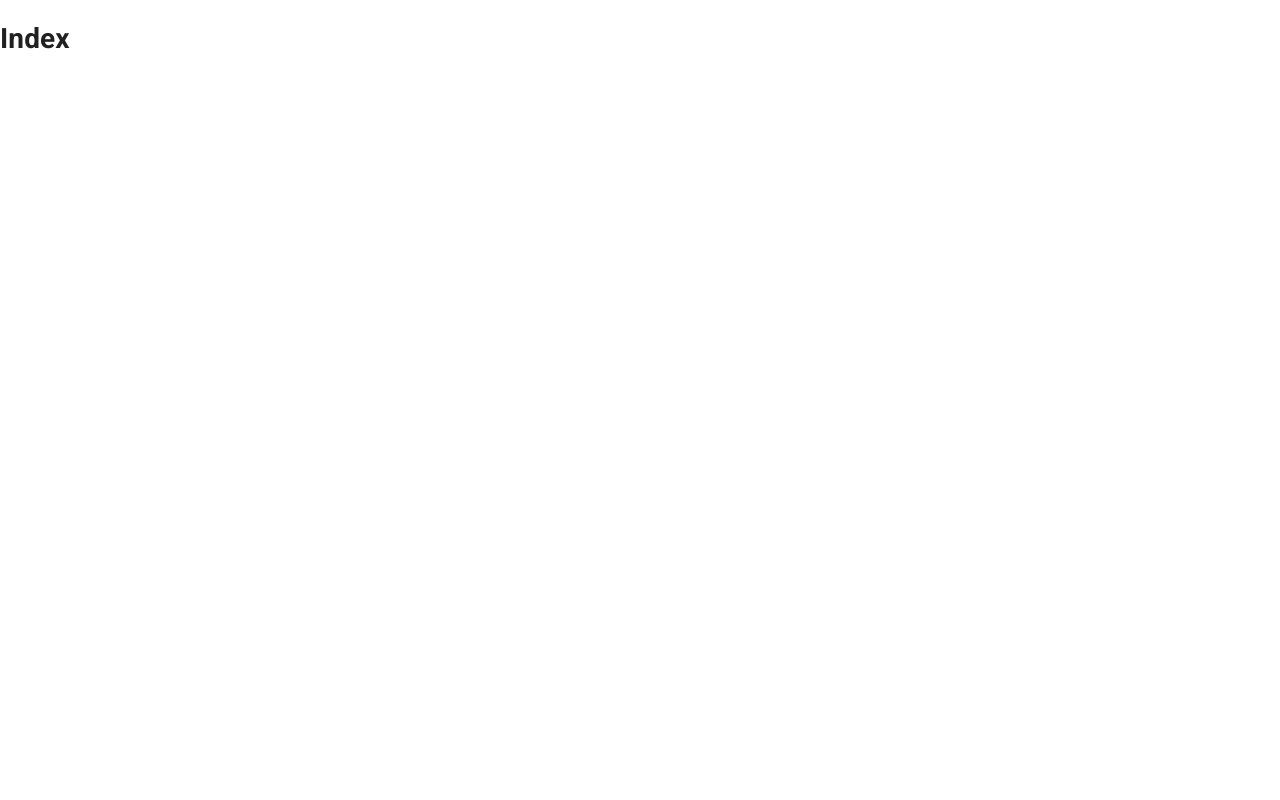
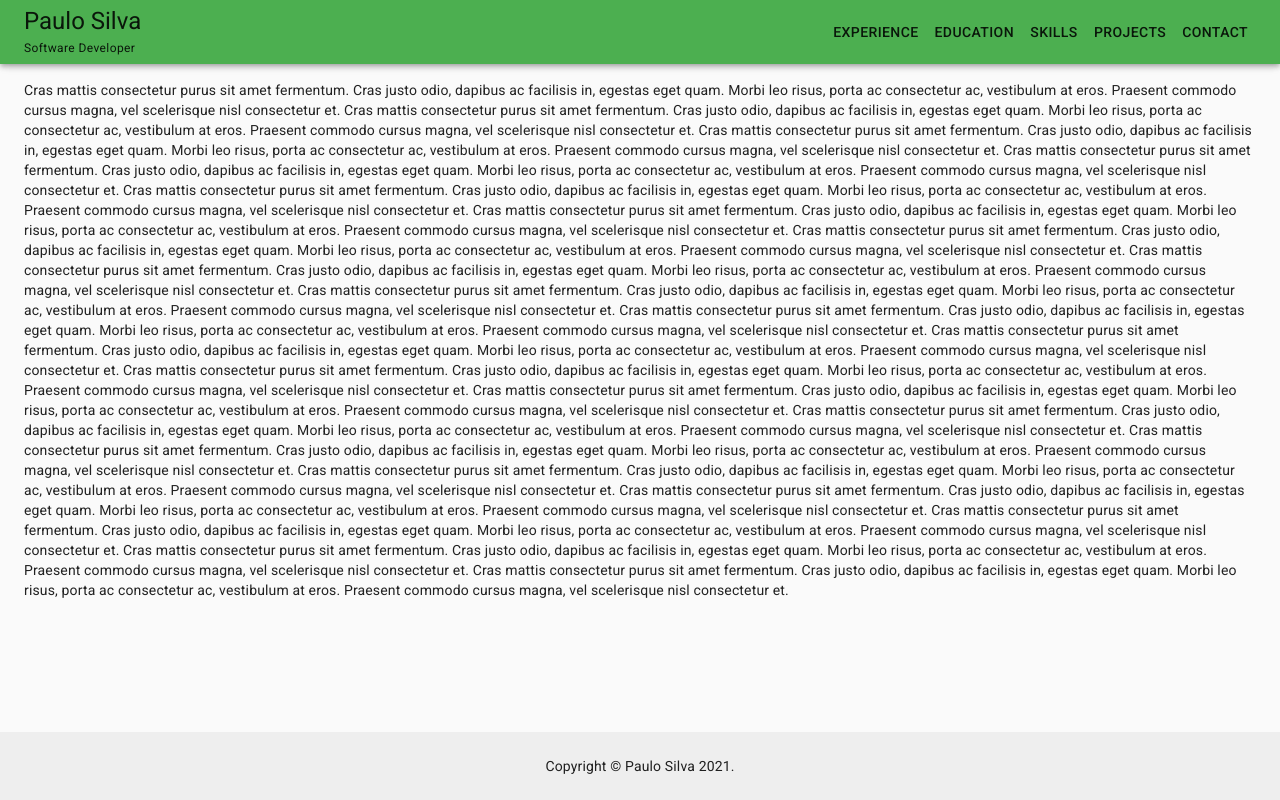
Before and after one commit to padsilva/about-me, a Next.js app: page / in a window 1280 px wide. Built offline with nearby package versions, Linux system fonts and the light colour scheme.

Commit message:
Add base template

```diff
--- /dev/null
+++ b/src/components/Base/index.js
@@ -0,0 +1,23 @@
+import PropTypes from 'prop-types'
+import { Box, Container } from '@material-ui/core'
+
+import Footer from 'components/Footer'
+import TopBar from 'components/TopBar'
+
+const Base = ({ children }) => (
+  <Box display="flex" flexDirection="column" minHeight="100vh">
+    <TopBar />
+
+    <Container>
+      <Box my={2}>{children}</Box>
+    </Container>
+
+    <Footer />
+  </Box>
+)
+
+Base.propTypes = {
+  children: PropTypes.node.isRequired
+}
+
+export default Base
--- /dev/null
+++ b/src/components/Footer/index.js
@@ -0,0 +1,31 @@
+import { Box, Container, Typography, makeStyles } from '@material-ui/core'
+
+const useStyles = makeStyles((theme) => ({
+  footer: {
+    backgroundColor:
+      theme.palette.type === 'light'
+        ? theme.palette.grey[200]
+        : theme.palette.grey[800]
+  }
+}))
+
+const Footer = () => {
+  const classes = useStyles()
+
+  return (
+    <Box
+      component="footer"
+      marginTop="auto"
+      padding={3}
+      className={classes.footer}
+    >
+      <Container maxWidth="sm">
+        <Typography variant="body2" align="center">
+          {`Copyright © Paulo Silva ${new Date().getFullYear()}.`}
+        </Typography>
+      </Container>
+    </Box>
+  )
+}
+
+export default Footer
--- /dev/null
+++ b/src/components/TopBar/index.js
@@ -0,0 +1,22 @@
+import { AppBar, Box, Button, Toolbar, Typography } from '@material-ui/core'
+
+const TopBar = () => (
+  <>
+    <AppBar position="fixed">
+      <Toolbar>
+        <Box flexGrow={1} alignItems="center">
+          <Typography variant="h5">Paulo Silva</Typography>
+          <Typography variant="caption">Software Developer</Typography>
+        </Box>
+        <Button color="inherit">Experience</Button>
+        <Button color="inherit">Education</Button>
+        <Button color="inherit">Skills</Button>
+        <Button color="inherit">Projects</Button>
+        <Button color="inherit">Contact</Button>
+      </Toolbar>
+    </AppBar>
+    {/* necessary for content to be below app bar */}
+    <Toolbar />
+  </>
+)
+export default TopBar
--- a/src/pages/_app.jsx
+++ b/src/pages/_app.jsx
@@ -3,6 +3,7 @@ import Head from 'next/head'
 import { CssBaseline, ThemeProvider } from '@material-ui/core'
 
 import theme from 'styles/theme'
+import Base from 'components/Base'
 
 const App = ({ Component, pageProps }) => (
   <ThemeProvider theme={theme}>
@@ -17,7 +18,9 @@ const App = ({ Component, pageProps }) => (
       />
     </Head>
     <CssBaseline />
-    <Component {...pageProps} />
+    <Base>
+      <Component {...pageProps} />
+    </Base>
   </ThemeProvider>
 )
 
--- a/src/pages/index.jsx
+++ b/src/pages/index.jsx
@@ -1,3 +1,11 @@
-const Home = () => <h1>Index</h1>
+const Home = () =>
+  [...new Array(20)]
+    .map(
+      () => `Cras mattis consectetur purus sit amet fermentum.
+Cras justo odio, dapibus ac facilisis in, egestas eget quam.
+Morbi leo risus, porta ac consectetur ac, vestibulum at eros.
+Praesent commodo cursus magna, vel scelerisque nisl consectetur et.`
+    )
+    .join('\n')
 
 export default Home
--- a/src/styles/theme.js
+++ b/src/styles/theme.js
@@ -1,21 +1,10 @@
 import { createMuiTheme } from '@material-ui/core/styles'
-import { red } from '@material-ui/core/colors'
+import { green } from '@material-ui/core/colors'
 
 // Create a theme instance.
 const theme = createMuiTheme({
   palette: {
-    primary: {
-      main: '#556cd6'
-    },
-    secondary: {
-      main: '#19857b'
-    },
-    error: {
-      main: red.A400
-    },
-    background: {
-      default: '#fff'
-    }
+    primary: green
   }
 })
 
```
